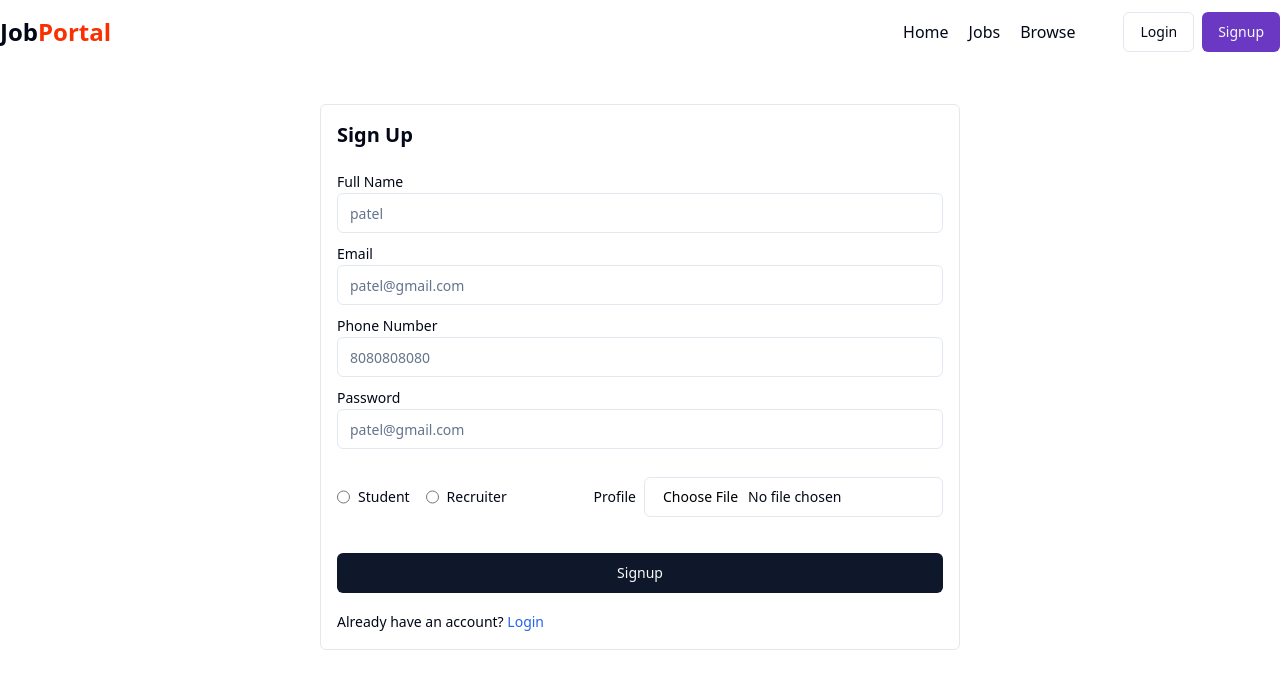
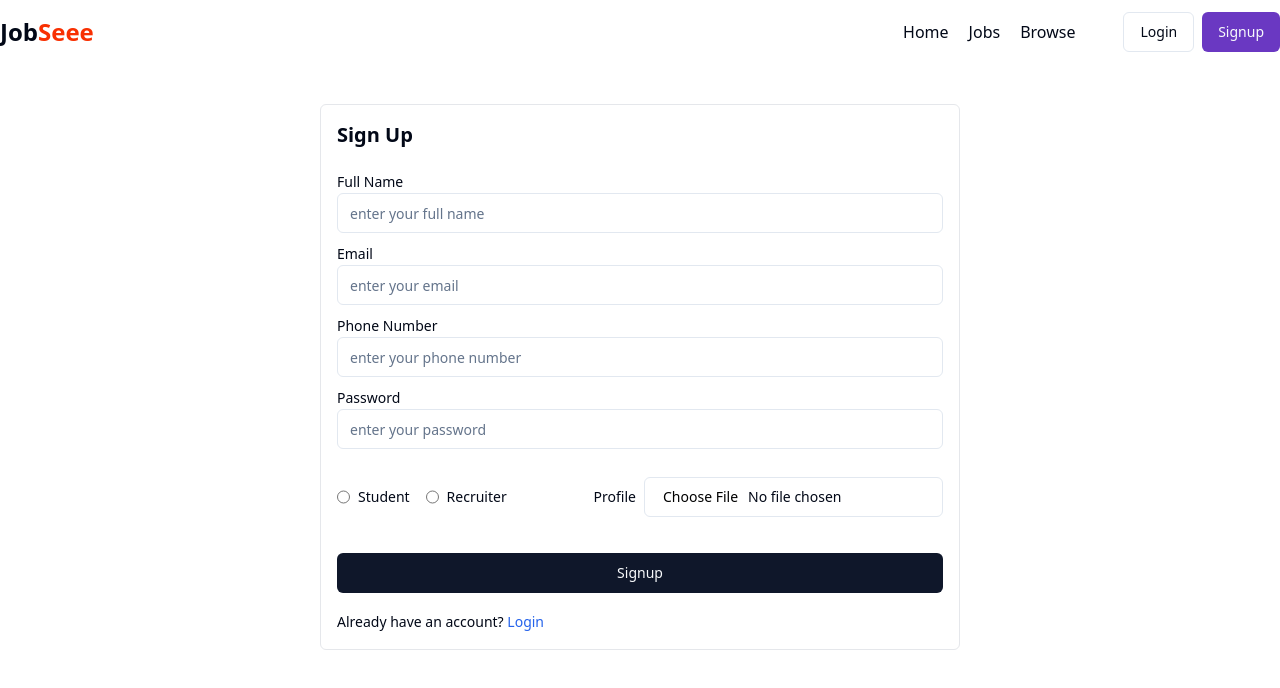
Before and after one commit to heenap04/JobSeee, a React (Vite) app in the folder frontend/: page /signup in a window 1280 px wide. Shown: the top 688 px of the page. Built offline with nearby package versions, Linux system fonts and the light colour scheme.

Commit message:
small fix in frontend

```diff
--- a/frontend/src/App.jsx
+++ b/frontend/src/App.jsx
@@ -45,6 +45,8 @@ const appRouter = createBrowserRouter([
     path: "/profile",
     element: <Profile />
   },
+
+
   // admin ke liye yha se start hoga
   {
     path:"/admin/companies",
--- a/frontend/src/components/auth/Login.jsx
+++ b/frontend/src/components/auth/Login.jsx
@@ -66,7 +66,7 @@ const Login = () => {
                             value={input.email}
                             name="email"
                             onChange={changeEventHandler}
-                            placeholder="patel@gmail.com"
+                            placeholder="enter your email"
                         />
                     </div>
 
@@ -77,7 +77,7 @@ const Login = () => {
                             value={input.password}
                             name="password"
                             onChange={changeEventHandler}
-                            placeholder="patel@gmail.com"
+                            placeholder="enter your password"
                         />
                     </div>
                     <div className='flex items-center justify-between'>
--- a/frontend/src/components/auth/Signup.jsx
+++ b/frontend/src/components/auth/Signup.jsx
@@ -80,7 +80,7 @@ const Signup = () => {
                             value={input.fullname}
                             name="fullname"
                             onChange={changeEventHandler}
-                            placeholder="patel"
+                            placeholder="enter your full name"
                         />
                     </div>
                     <div className='my-2'>
@@ -90,7 +90,7 @@ const Signup = () => {
                             value={input.email}
                             name="email"
                             onChange={changeEventHandler}
-                            placeholder="patel@gmail.com"
+                            placeholder="enter your email"
                         />
                     </div>
                     <div className='my-2'>
@@ -100,7 +100,7 @@ const Signup = () => {
                             value={input.phoneNumber}
                             name="phoneNumber"
                             onChange={changeEventHandler}
-                            placeholder="8080808080"
+                            placeholder="enter your phone number"
                         />
                     </div>
                     <div className='my-2'>
@@ -110,7 +110,7 @@ const Signup = () => {
                             value={input.password}
                             name="password"
                             onChange={changeEventHandler}
-                            placeholder="patel@gmail.com"
+                            placeholder="enter your password"
                         />
                     </div>
                     <div className='flex items-center justify-between'>
--- a/frontend/src/components/shared/Footer.jsx
+++ b/frontend/src/components/shared/Footer.jsx
@@ -6,8 +6,8 @@ const Footer = () => {
       <div className="container mx-auto px-4">
         <div className="flex flex-col md:flex-row justify-between items-center">
           <div className="mb-4 md:mb-0">
-            <h2 className="text-xl font-bold">Job Hunt</h2>
-            <p className="text-sm">© 2024 Your Company. All rights reserved.</p>
+            <h2 className="text-xl font-bold">JobSeee</h2>
+            <p className="text-sm">© 2024 JobSeee. All rights reserved.</p>
           </div>
 
           <div className="flex space-x-4 mt-4 md:mt-0">
--- a/frontend/src/components/shared/Navbar.jsx
+++ b/frontend/src/components/shared/Navbar.jsx
@@ -32,7 +32,7 @@ const Navbar = () => {
         <div className='bg-white'>
             <div className='flex items-center justify-between mx-auto max-w-7xl h-16'>
                 <div>
-                    <h1 className='text-2xl font-bold'>Job<span className='text-[#F83002]'>Portal</span></h1>
+                    <h1 className='text-2xl font-bold'>Job<span className='text-[#F83002]'>Seee</span></h1>
                 </div>
                 <div className='flex items-center gap-12'>
                     <ul className='flex font-medium items-center gap-5'>
```
Also changed, not shown: 2 other files (tests, documents, lock files or other folders).
